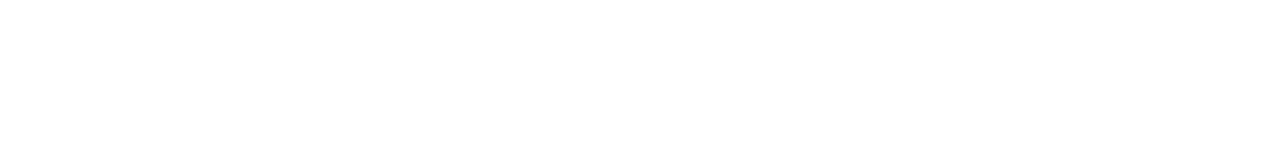
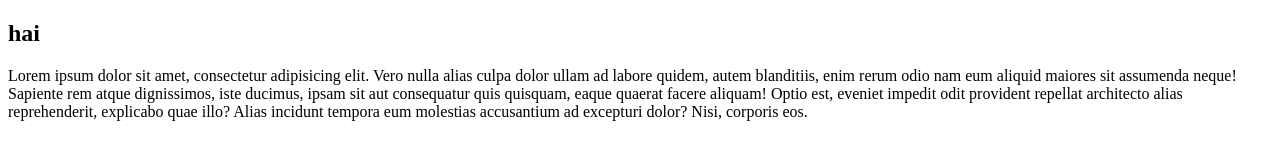
Before and after one commit to friskafikianti/belajar-git, a plain HTML site: page index.html in a window 1280 px wide. Drawn offline with Linux system fonts and the light colour scheme.

Commit message:
menambah navbar

```diff
--- a/index.html
+++ b/index.html
@@ -6,6 +6,9 @@
     <title>Document</title>
 </head>
 <body>
-
+    <nav>
+        <h1>hai</h1>
+        <p>Lorem ipsum dolor sit amet, consectetur adipisicing elit. Vero nulla alias culpa dolor ullam ad labore quidem, autem blanditiis, enim rerum odio nam eum aliquid maiores sit assumenda neque! Sapiente rem atque dignissimos, iste ducimus, ipsam sit aut consequatur quis quisquam, eaque quaerat facere aliquam! Optio est, eveniet impedit odit provident repellat architecto alias reprehenderit, explicabo quae illo? Alias incidunt tempora eum molestias accusantium ad excepturi dolor? Nisi, corporis eos.</p>
+    </nav>
 </body>
 </html>
```
